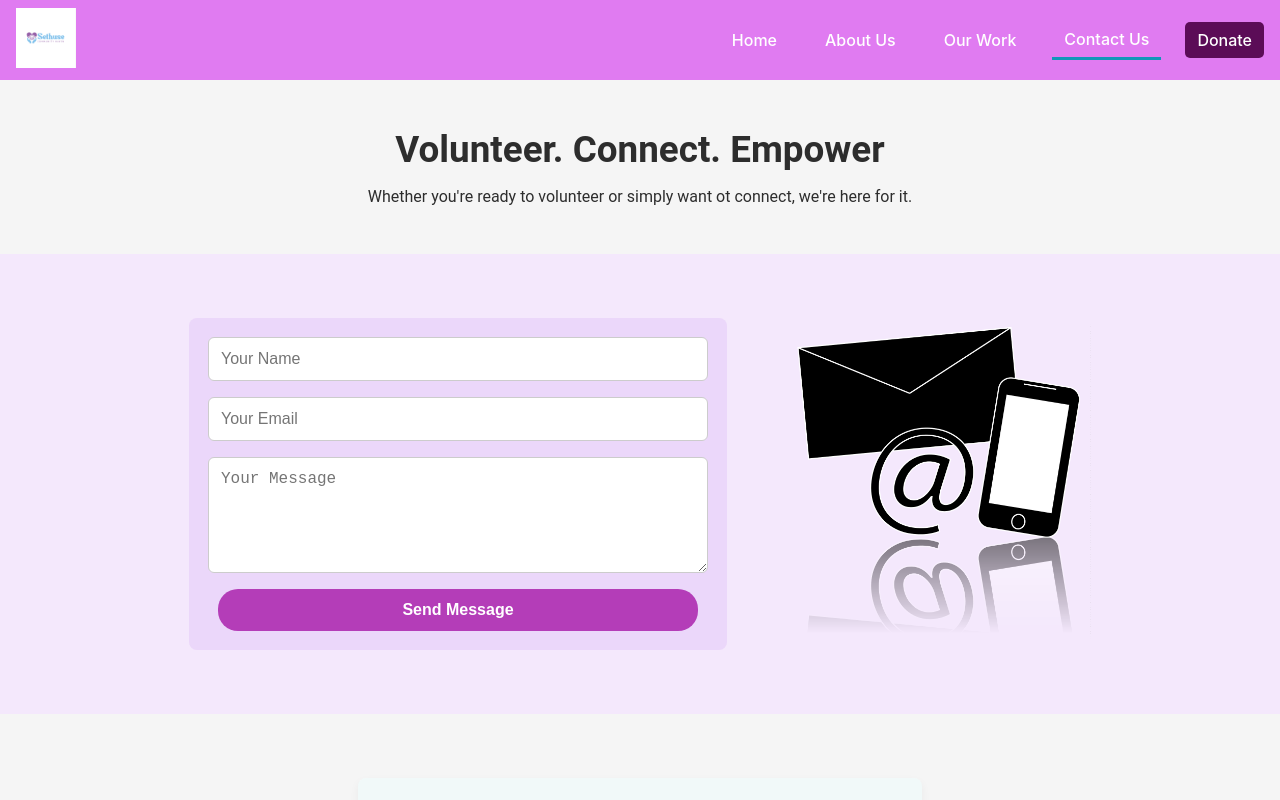
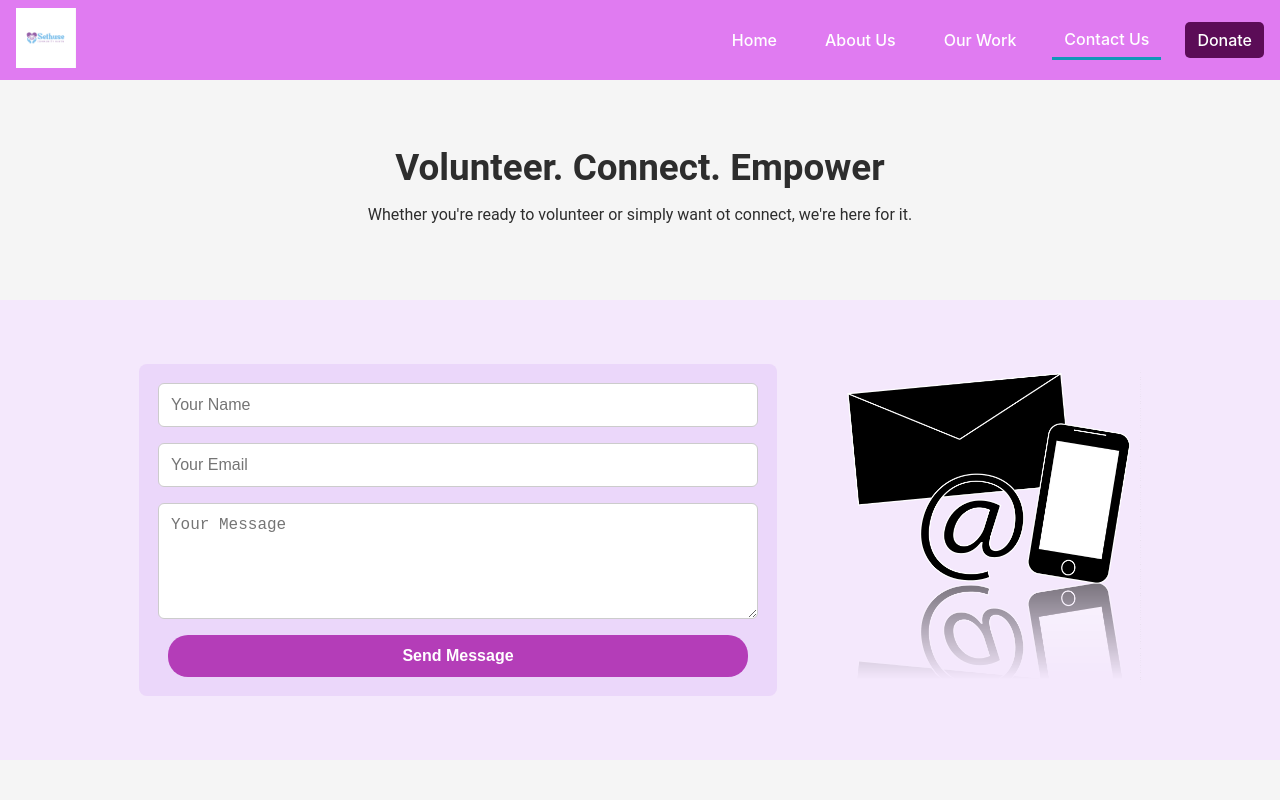
Before and after one commit to SmaSema/sethuse-website, a React (Create React App) app: page /contact in a window 1280 px wide. Shown: the top 800 px of the page. Built offline with nearby package versions, Linux system fonts and the light colour scheme.

Commit message:
commit 61

```diff
--- a/src/components/ContactUs_page/ContactForm.css
+++ b/src/components/ContactUs_page/ContactForm.css
@@ -6,8 +6,8 @@
 .contact-form {
   flex: 1;
   min-width: 350px;       /* Ensures it's not too narrow on smaller screens */
-  max-width: 500px;       /* Optional: limits how wide it can get */
-  width: 100%;            /* Ensures it takes full space within constraints */
+  max-width: 600px;       /* How wide it can get */
+  width: 100%;
   border-radius: 8px;
   display: flex;
   flex-direction: column;
--- a/src/components/ContactUs_page/ContactHeader.css
+++ b/src/components/ContactUs_page/ContactHeader.css
@@ -1,6 +1,7 @@
 .contact-header {
   text-align: center;
-  padding: 2rem;
+  padding-top: 50px;
+  padding-bottom: 60px;
   background: #f5f5f5;
   color: #2d2d2d;
   font-family: 'Roboto', sans-serif;
--- a/src/index.js
+++ b/src/index.js
@@ -11,7 +11,4 @@ root.render(
   </React.StrictMode>
 );
 
-// If you want to start measuring performance in your app, pass a function
-// to log results (for example: reportWebVitals(console.log))
-// or send to an analytics endpoint. Learn more: https://bit.ly/CRA-vitals
 reportWebVitals();
```
